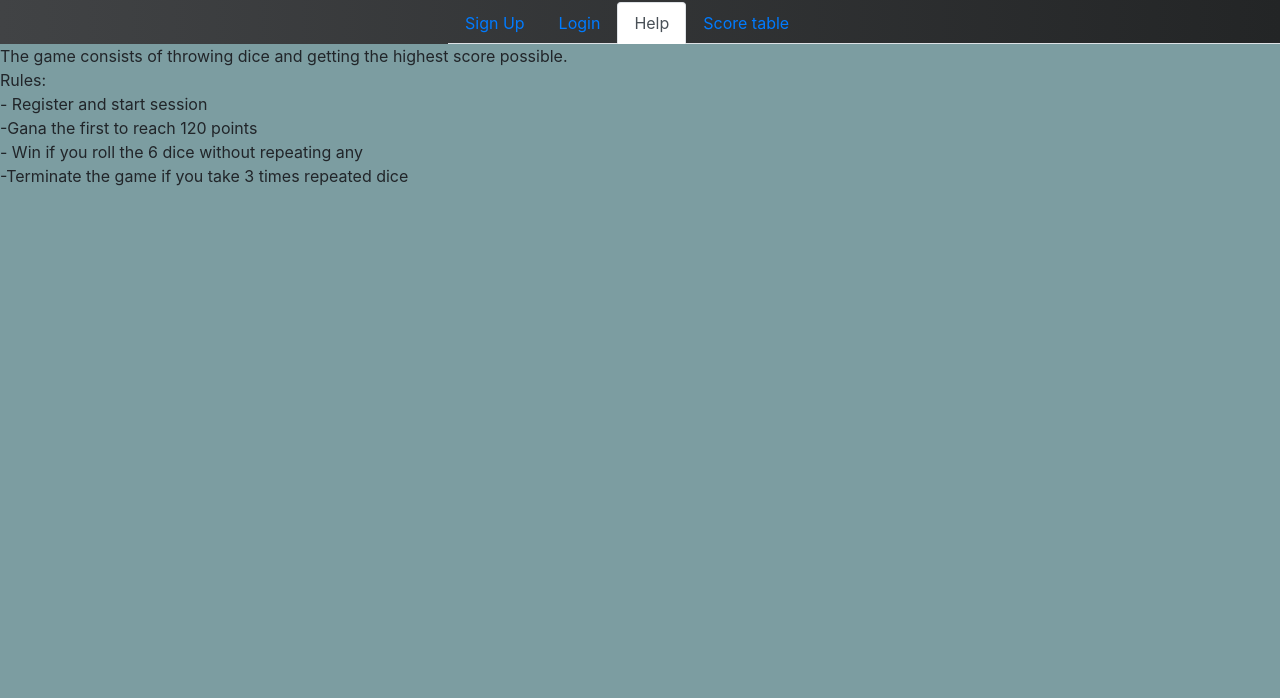
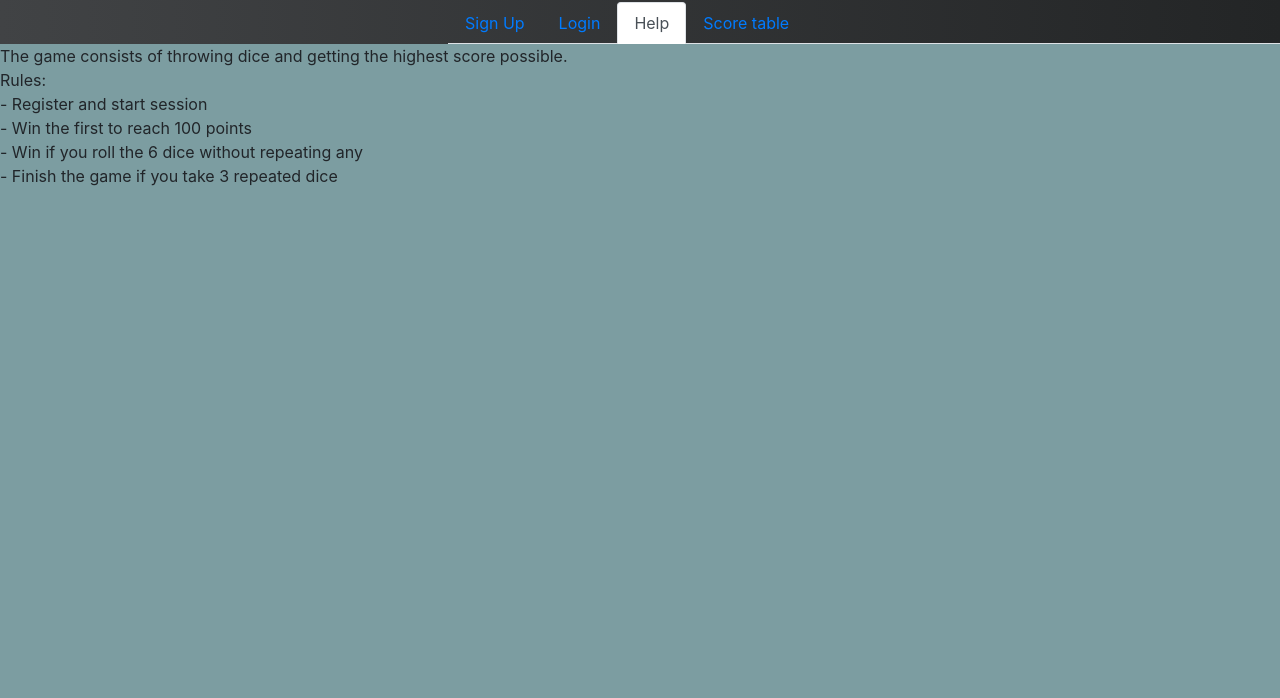
Before and after one commit to IdenTiclla/PracticandoGit, a Flask app: page /help in a window 1280 px wide. Shown: the part 110-808 px from the top of the page. Run offline with Flask 2, Linux system fonts and the light colour scheme; some libraries are stand-ins or nearby versions.

Commit message:
Se actualizaron las reglas

```diff
--- a/templates/help.html
+++ b/templates/help.html
@@ -34,9 +34,9 @@
     <p>The game consists of throwing dice and getting the highest score possible. <br>
         Rules: <br>
         - Register and start session <br>
-        -Gana the first to reach 120 points <br>
+        - Win the first to reach 100 points <br>
         - Win if you roll the 6 dice without repeating any <br>
-        -Terminate the game if you take 3 times repeated dice <br>
+        - Finish the game if you take 3 repeated dice <br>
     </p>
 
 
```
